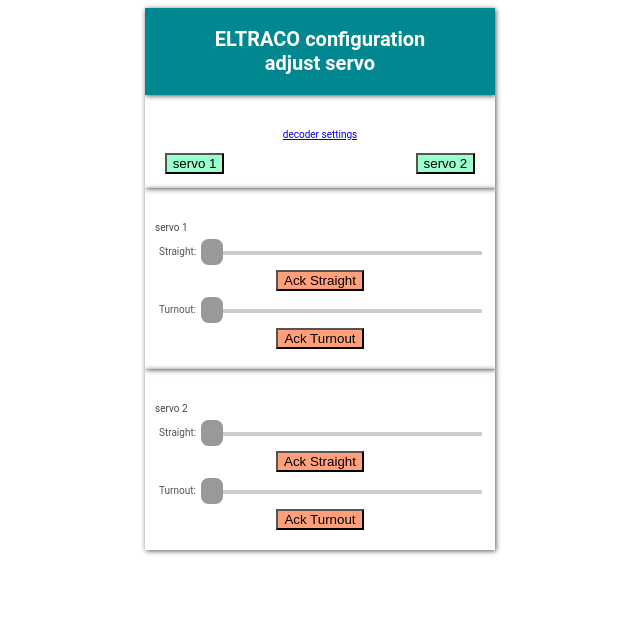
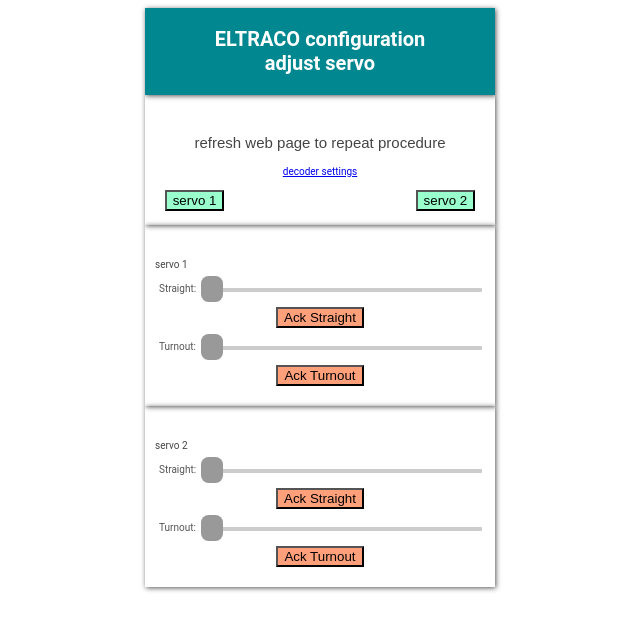
Before and after one commit to eporocrail/Eltraco, a plain HTML site: page EltracoCore/data/servo.html in a window 1280 px wide. Shown: the whole page, without its empty margins (320-960 px from the left). Drawn offline with Linux system fonts and the light colour scheme.

Commit message:
Web page "servo adjustment" updated

```diff
--- a/EltracoCore/data/servo.html
+++ b/EltracoCore/data/servo.html
@@ -18,6 +18,7 @@
         <body>
 
         <div>
+         <p class="ex1">refresh web page to repeat procedure</p><bk><bk>
          <p><a id="lnkDecoder" href="index.html">decoder settings</a></p>
         <table>
             <tr>
```
